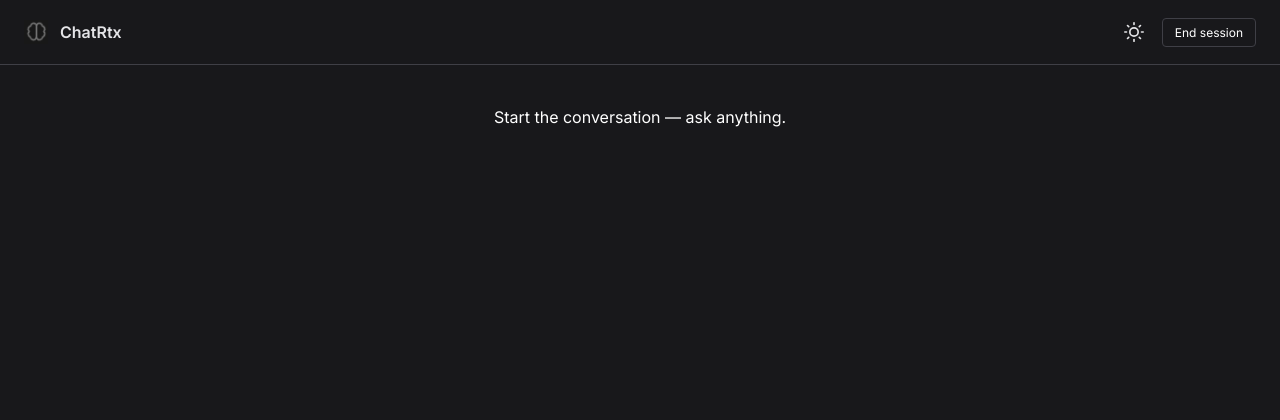
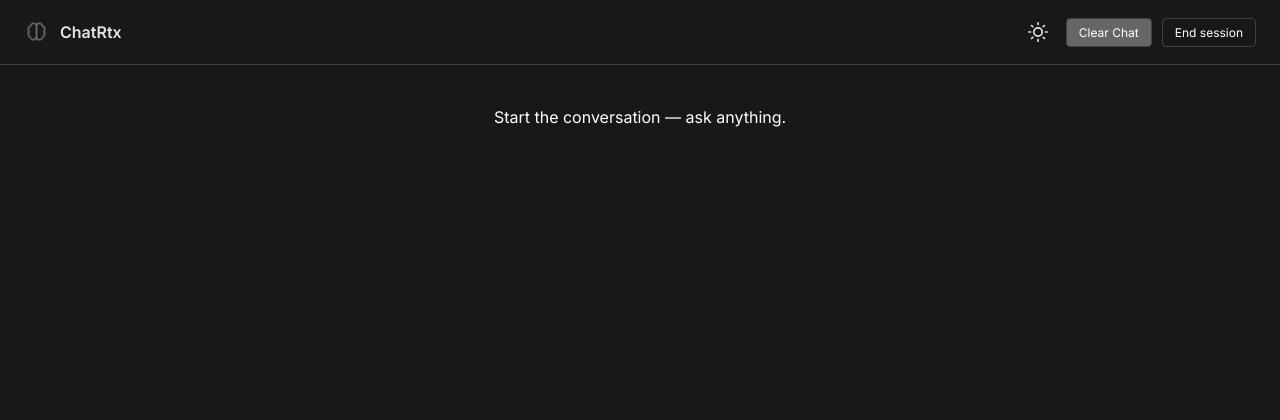
Before and after one commit to ulric-collaco/ChatRTX, a Flask app: page / in a window 1280 px wide. Shown: the top 420 px of the page. Run offline with Flask 3, Linux system fonts and the light colour scheme; data that the repository does not hold is empty; some libraries are stand-ins or nearby versions.

Commit message:
getting it over with

```diff
--- a/app.py
+++ b/app.py
@@ -186,6 +186,14 @@ def api_message():
     ai_response = process_message(user_message)
     return jsonify({"ok": True, "assistant": ai_response})
 
+@app.route('/api/clear', methods=['POST'])
+def api_clear():
+    global chat_hist
+    chat_hist = []
+    # Re-initialize with system prompt
+    chat_hist.append(get_system_prompt())
+    return jsonify({"ok": True})
+
 @app.route('/api/upload', methods=['POST'])
 def api_upload():
     if 'file' not in request.files:
@@ -248,8 +256,15 @@ def process_message(user_message):
                 if not function_name:
                     # Fallback for malformed tool calls
                     if "query" in arguments:
-                        print(f"Warning: Empty tool name. Inferring 'search_notes' from args: {arguments}")
-                        function_name = "search_notes"
+                        # Try to infer based on user intent
+                        last_user_msg = chat_hist[-2]["content"].lower() if len(chat_hist) >= 2 else ""
+                        # "teach" usually implies external/broad knowledge. "explain" can be local.
+                        if INTERNET_AVAILABLE and "teach" in last_user_msg and "search_internet" in [t["name"] for t in mcp_server.get_tool_definitions()]:
+                             print(f"Warning: Empty tool name. Inferring 'search_internet' from args (teaching context): {arguments}")
+                             function_name = "search_internet"
+                        else:
+                             print(f"Warning: Empty tool name. Inferring 'search_notes' from args: {arguments}")
+                             function_name = "search_notes"
                     elif "chapter_identifier" in arguments:
                         function_name = "get_chapter_notes"
                     else:
--- a/src/mcp/server.py
+++ b/src/mcp/server.py
@@ -7,7 +7,7 @@ class MCPServer:
         self.tool_definitions = [
             {
                 "name": "search_notes",
-                "description": "Search the knowledge base for text chunks relevant to a specific query. Use this only when the user asks a question that requires external information.",
+                "description": "Search the local knowledge base for text chunks relevant to a specific query. Use this when the user asks a question about concepts or topics found in their notes.",
                 "parameters": {
                     "type": "object",
                     "properties": {
--- a/templates/index.html
+++ b/templates/index.html
@@ -20,6 +20,7 @@
                 <path d="M21 12.79A9 9 0 1 1 11.21 3 7 7 0 0 0 21 12.79z"></path>
             </svg>
         </button>
+        <button id="clearBtn" class="end-btn" style="background: #666;">Clear Chat</button>
         <a class="end-btn" href="{{ url_for('end') }}">End session</a>
       </div>
     </header>
@@ -27,12 +28,14 @@
     <main class="chat-wrap">
       <div id="messages" class="messages">
         {% for msg in chat_hist %}
+          {% if msg.role in ['user', 'assistant'] %}
           <div class="message {{ 'user' if msg.role=='user' else 'assistant' }}">
             <div class="bubble">
               <div class="role">{{ msg.role }}</div>
               <div class="content">{{ msg.content }}</div>
             </div>
           </div>
+          {% endif %}
         {% else %}
           <div class="muted">Start the conversation — ask anything.</div>
         {% endfor %}
@@ -218,9 +221,18 @@
         });
     });
 
+    const clearBtn = document.getElementById('clearBtn');
+    let isSubmitting = false;
+
     async function submitMessage() {
+      if (isSubmitting) return;
+
       const value = input.value.trim();
       if (!value) return;
+
+      isSubmitting = true;
+      sendBtn.disabled = true;
+
       // optimistic UI: append user message immediately
       const userEl = makeMessageEl('user', value);
       messagesEl.appendChild(userEl);
@@ -248,8 +260,21 @@
         const errEl = makeMessageEl('assistant', 'Network error');
         messagesEl.appendChild(errEl);
         scrollToBottom();
+      } finally {
+        isSubmitting = false;
+        sendBtn.disabled = false;
       }
     }
+
+    clearBtn.addEventListener('click', async () => {
+        if (!confirm('Are you sure you want to clear the chat history?')) return;
+        try {
+            await fetch('/api/clear', { method: 'POST' });
+            messagesEl.innerHTML = '<div class="muted">Start the conversation — ask anything.</div>';
+        } catch (e) {
+            alert('Failed to clear chat');
+        }
+    });
 
     // send on Enter (Shift+Enter for newline)
     input.addEventListener('keydown', (e) => {
```
Also changed, not shown: src/rag/how_it_works.md (added, +5 -0 lines), README.md.
